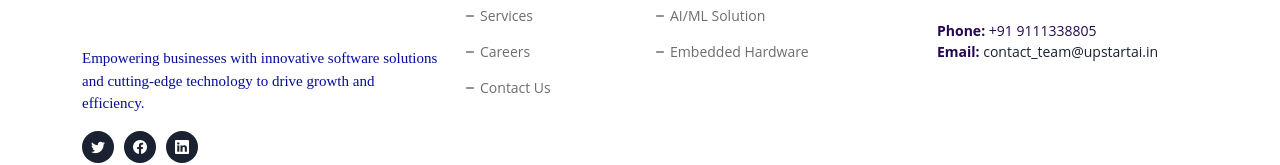
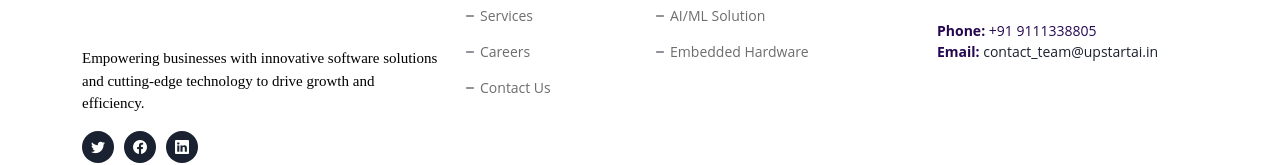
Before and after one commit to pujapkc/upstartai, a React (Create React App) app: page / in a window 1280 px wide. Shown: the part 2330-2495 px from the top of the page. Built offline with nearby package versions, Linux system fonts and the light colour scheme.

Commit message:
commit footer colour

```diff
--- a/src/index.css
+++ b/src/index.css
@@ -2944,7 +2944,7 @@ padding:10px;
   font-size: 15px;
   margin-bottom: 0;
   font-family: var(--font-primary);
-  color: var(--color-secondary);
+  color: black;
 }
 
 .footer .footer-content .social-links a {
```
